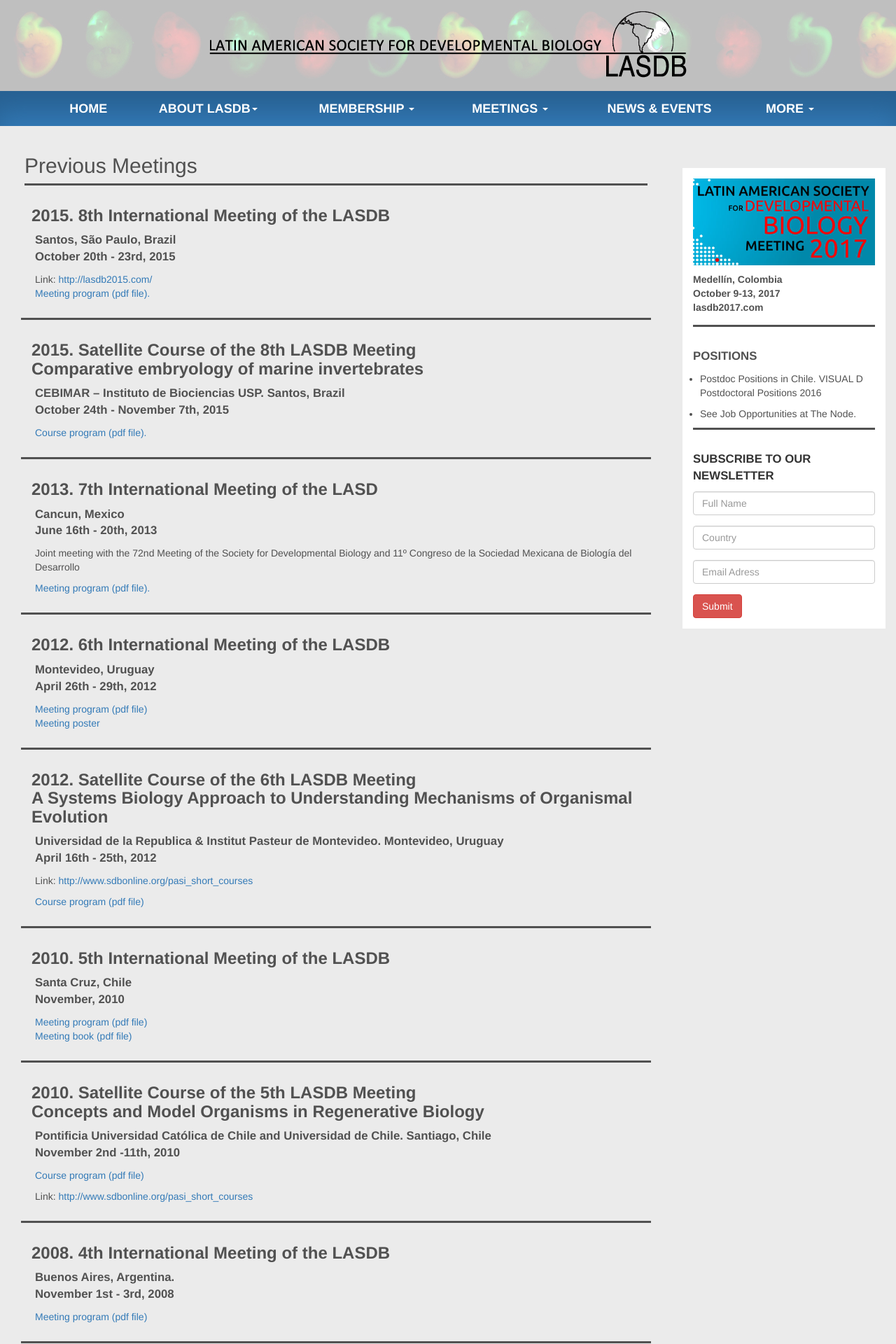
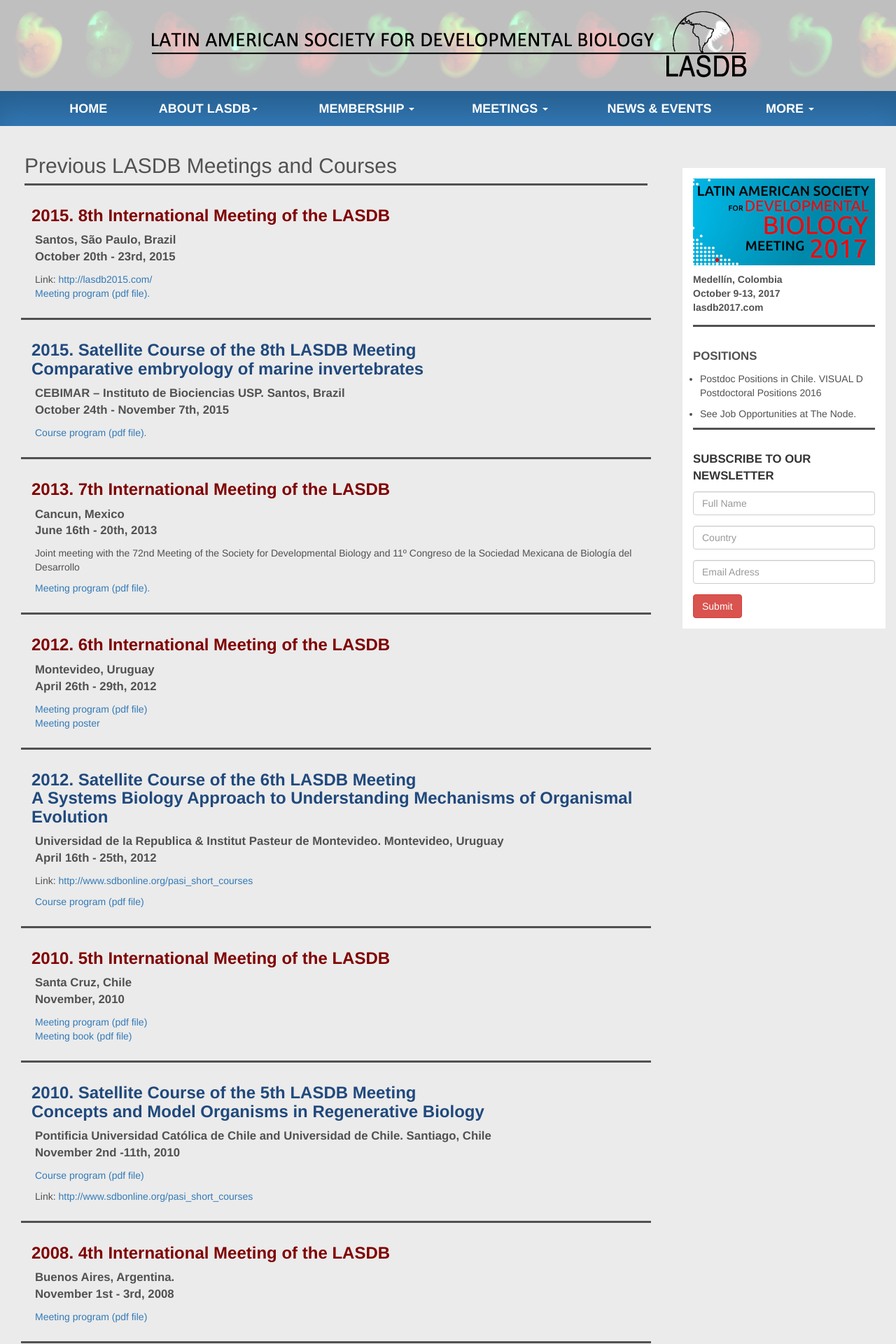
Before and after one commit to lasdb/lasdb.github.io, a Jekyll site: the page built from pages/previous-meetings.html, in a window 1280 px wide. Shown: the top 1920 px of the page at 70% size. Built offline with Jekyll 4.4.1, drawn with Linux system fonts in a browser that asks for light colours; nearby versions of some CDN libraries; some of the changed text lies outside the part shown.

Commit message:
correciones varias

```diff
--- a/_includes/header.html
+++ b/_includes/header.html
@@ -2,7 +2,7 @@
     <div class="container" style="height:130px;">
         <span class="hidden-xs">
             <a href="{{site.baseurl}}/index.html">
-                <img class="img-responsive logo" src="{{site.baseurl}}/img/nav-logoLASDB-big.png">
+                <img class="img-responsive logo" id="logo-big" src="{{site.baseurl}}/img/nav-logoLASDB-big.png">
             </a>
         </span>
         <span class="visible-xs-block">
--- a/css/main.css
+++ b/css/main.css
@@ -15,6 +15,10 @@
 .logo {
     margin: 0 auto;
     padding: 15px 0 20px 0;
+}
+
+#logo-big {
+	max-width: 85%;
 }
 
 h2.page-header {
@@ -330,6 +334,18 @@
 }
 
 /*******************************************
+            PAGE: Previous MEETINGS
+*******************************************/
+h3.meeting-title {
+    color:#800000;
+}
+
+h3.course-title {
+    color:#20497d;
+}
+
+
+/*******************************************
             MEDIA QUERIES
 *******************************************/
 
--- a/pages/board.html
+++ b/pages/board.html
@@ -125,7 +125,7 @@
         <table class="table">
             <thead>
                 <tr>
-                    <th class="board-position">External Members</th>
+                    <th class="board-position">External Board Members</th>
                     <th></th>
                 </tr>
             </thead>
--- a/pages/previous-meetings.html
+++ b/pages/previous-meetings.html
@@ -3,11 +3,12 @@
 ---
 
 
-<h2 class="page-header" id="page-news-header">Previous Meetings</h2>
+<h2 class="page-header" id="page-news-header">Previous LASDB Meetings and Courses</h2>
+
 <div class="col-xs-12">
     <div class="panel panel-default noticia">
         <div class="panel-heading">
-            <h3>2015. 8th International Meeting of the LASDB</h3>
+            <h3 class="meeting-title">2015. 8th International Meeting of the LASDB</h3>
         </div>
         <div class="panel-body" style="padding-top:0;">
             <p style="font-weight:bold; font-size: 1.2em;"> Santos, São Paulo, Brazil <br> October 20th - 23rd, 2015 </p>
@@ -20,7 +21,7 @@
 <div class="col-xs-12">
     <div class="panel panel-default noticia">
         <div class="panel-heading">
-            <h3>2015. Satellite Course of the 8th LASDB Meeting <br>
+            <h3 class="course-title">2015. Satellite Course of the 8th LASDB Meeting <br>
 Comparative embryology of marine invertebrates</h3>
         </div>
         <div class="panel-body" style="padding-top:0;">
@@ -33,7 +34,7 @@
 <div class="col-xs-12">
     <div class="panel panel-default noticia">
         <div class="panel-heading">
-            <h3>2013. 7th International Meeting of the LASD</h3>
+            <h3 class="meeting-title">2013. 7th International Meeting of the LASDB</h3>
         </div>
         <div class="panel-body" style="padding-top:0;">
             <p style="font-weight:bold; font-size: 1.2em;"> Cancun, Mexico <br> June 16th - 20th, 2013</p>
@@ -48,7 +49,7 @@
 <div class="col-xs-12">
     <div class="panel panel-default noticia">
         <div class="panel-heading">
-            <h3>2012. 6th International Meeting of the LASDB</h3>
+            <h3 class="meeting-title">2012. 6th International Meeting of the LASDB</h3>
         </div>
         <div class="panel-body" style="padding-top:0;">
             <p style="font-weight:bold; font-size: 1.2em;"> Montevideo, Uruguay <br>
@@ -62,12 +63,12 @@
 <div class="col-xs-12">
     <div class="panel panel-default noticia">
         <div class="panel-heading">
-            <h3>2012. Satellite Course of the 6th LASDB Meeting <br>
+            <h3 class="course-title">2012. Satellite Course of the 6th LASDB Meeting <br>
 A Systems Biology Approach to Understanding Mechanisms of Organismal Evolution</h3>
         </div>
         <div class="panel-body" style="padding-top:0;">
             <p style="font-weight:bold; font-size: 1.2em;"> Universidad de la Republica &amp; Institut Pasteur de Montevideo. Montevideo, Uruguay<br> April 16th - 25th, 2012 </p>
-            <p> Link: <a href="http://www.sdbonline.org/pasi_short_courses">http://www.sdbonline.org/pasi_short_courses </a></p>
+            <p> Link: <a target="_blank"  href="http://www.sdbonline.org/pasi_short_courses">http://www.sdbonline.org/pasi_short_courses </a></p>
             <p> <a target="_blank" href="../pdfs/2012-course.pdf"> Course program (pdf file)</a>
             </p>
         </div>
@@ -76,7 +77,7 @@
 <div class="col-xs-12">
     <div class="panel panel-default noticia">
         <div class="panel-heading">
-            <h3>2010. 5th International Meeting of the LASDB</h3>
+            <h3 class="meeting-title">2010. 5th International Meeting of the LASDB</h3>
         </div>
         <div class="panel-body" style="padding-top:0;">
             <p style="font-weight:bold; font-size: 1.2em;"> Santa Cruz, Chile <br> November, 2010 </p>
@@ -89,11 +90,11 @@
 <div class="col-xs-12">
     <div class="panel panel-default noticia">
         <div class="panel-heading">
-            <h3>2010. Satellite Course of the 5th LASDB Meeting <br> Concepts and Model Organisms in Regenerative Biology</h3>
+            <h3 class="course-title">2010. Satellite Course of the 5th LASDB Meeting <br> Concepts and Model Organisms in Regenerative Biology</h3>
         </div>
         <div class="panel-body" style="padding-top:0;">
             <p style="font-weight:bold; font-size: 1.2em;"> Pontificia Universidad Católica de Chile and Universidad de Chile. Santiago, Chile <br> November 2nd -11th, 2010 </p>
-            <p> <a target="_blank" href="../pdfs/2010-course.pdf"> Course program (pdf file)</a><br> <p> Link: <a href="http://www.sdbonline.org/pasi_short_courses">http://www.sdbonline.org/pasi_short_courses </a></p>
+            <p> <a target="_blank" href="../pdfs/2010-course.pdf"> Course program (pdf file)</a><br> <p> Link: <a  target="_blank" href="http://www.sdbonline.org/pasi_short_courses">http://www.sdbonline.org/pasi_short_courses </a></p>
             </p>
         </div>
     </div>
@@ -101,7 +102,7 @@
 <div class="col-xs-12">
     <div class="panel panel-default noticia">
         <div class="panel-heading">
-            <h3>2008. 4th International Meeting of the LASDB</h3>
+            <h3 class="meeting-title">2008. 4th International Meeting of the LASDB</h3>
         </div>
         <div class="panel-body" style="padding-top:0;">
             <p style="font-weight:bold; font-size: 1.2em;">Buenos Aires, Argentina.<br> November 1st - 3rd, 2008 </p>
@@ -113,7 +114,7 @@
 <div class="col-xs-12">
     <div class="panel panel-default noticia">
         <div class="panel-heading">
-            <h3>2008. Satellite Course of the 4th LASDB Meeting <br> Frontiers in Developmental Biology: Concepts, Techniques and Model Organisms</h3>
+            <h3 class="course-title">2008. Satellite Course of the 4th LASDB Meeting <br> Frontiers in Developmental Biology: Concepts, Techniques and Model Organisms</h3>
         </div>
         <div class="panel-body" style="padding-top:0;">
             <p style="font-weight:bold; font-size: 1.2em;">Instituto Leloir. Buenos Aires, Argentina <br> October 23th - November 1st, 2008 </p>
@@ -125,7 +126,7 @@
 <div class="col-xs-12">
     <div class="panel panel-default noticia">
         <div class="panel-heading">
-            <h3>2007. 3rd International Meeting of the LASDB</h3>
+            <h3 class="meeting-title">2007. 3rd International Meeting of the LASDB</h3>
         </div>
         <div class="panel-body" style="padding-top:0;">
             <p style="font-weight:bold; font-size: 1.2em;">Cancun, Mexico <br> June 16th - 20th, 2007 </p>
@@ -139,7 +140,7 @@
 <div class="col-xs-12">
     <div class="panel panel-default noticia">
         <div class="panel-heading">
-            <h3>2005. 2nd International Meeting of the LASDB</h3>
+            <h3 class="meeting-title">2005. 2nd International Meeting of the LASDB</h3>
         </div>
         <div class="panel-body" style="padding-top:0;">
             <p style="font-weight:bold; font-size: 1.2em;">Guarujá, Brazil <br> May 4th - 7th, 2005 </p>
@@ -151,20 +152,20 @@
 <div class="col-xs-12">
     <div class="panel panel-default noticia">
         <div class="panel-heading">
-            <h3>2005. Satellite Course of the 2nd LASDB Meeting <br> Model Organisms and Innovative Approaches in Developmental Biology</h3>
+            <h3 class="course-title">2005. Satellite Course of the 2nd LASDB Meeting <br> Model Organisms and Innovative Approaches in Developmental Biology</h3>
         </div>
         <div class="panel-body" style="padding-top:0;">
             <p style="font-weight:bold; font-size: 1.2em;"> Juquehy, São Paulo, Brazil <br> April 27th - May 4th, 2005 </p>
-            <p> <a target="_blank" href="../pdfs/2005-course.pdf"> Meeting program (pdf file)</a>
+            <p> <a target="_blank" href="../pdfs/2005-course.pdf"> Course program (pdf file)</a>
             </p>
-            <p> Link: <a href="http://www.sdbonline.org/pasi_short_courses">http://www.sdbonline.org/pasi_short_courses</a></p>
+            <p> Link: <a  target="_blank" href="http://www.sdbonline.org/pasi_short_courses">http://www.sdbonline.org/pasi_short_courses</a></p>
         </div>
     </div>
 </div>
 <div class="col-xs-12">
     <div class="panel panel-default noticia">
         <div class="panel-heading">
-            <h3>2003. 1st International Meeting of the LASDB</h3>
+            <h3 class="meeting-title">2003. 1st International Meeting of the LASDB</h3>
         </div>
         <div class="panel-body" style="padding-top:0;">
             <p style="font-weight:bold; font-size: 1.2em;"> Valle Nevado, Chile <br> January 15th - 18th, 2003 </p>
```
Also changed, not shown: other parts of pages/board.html (+2 -2 lines), _layouts/home.html (+11 -2 lines), gulpfile.js (+9 -1 lines), img/carrousel-meeting2017.jpg, img/nav-logoLASDB-big.png.
